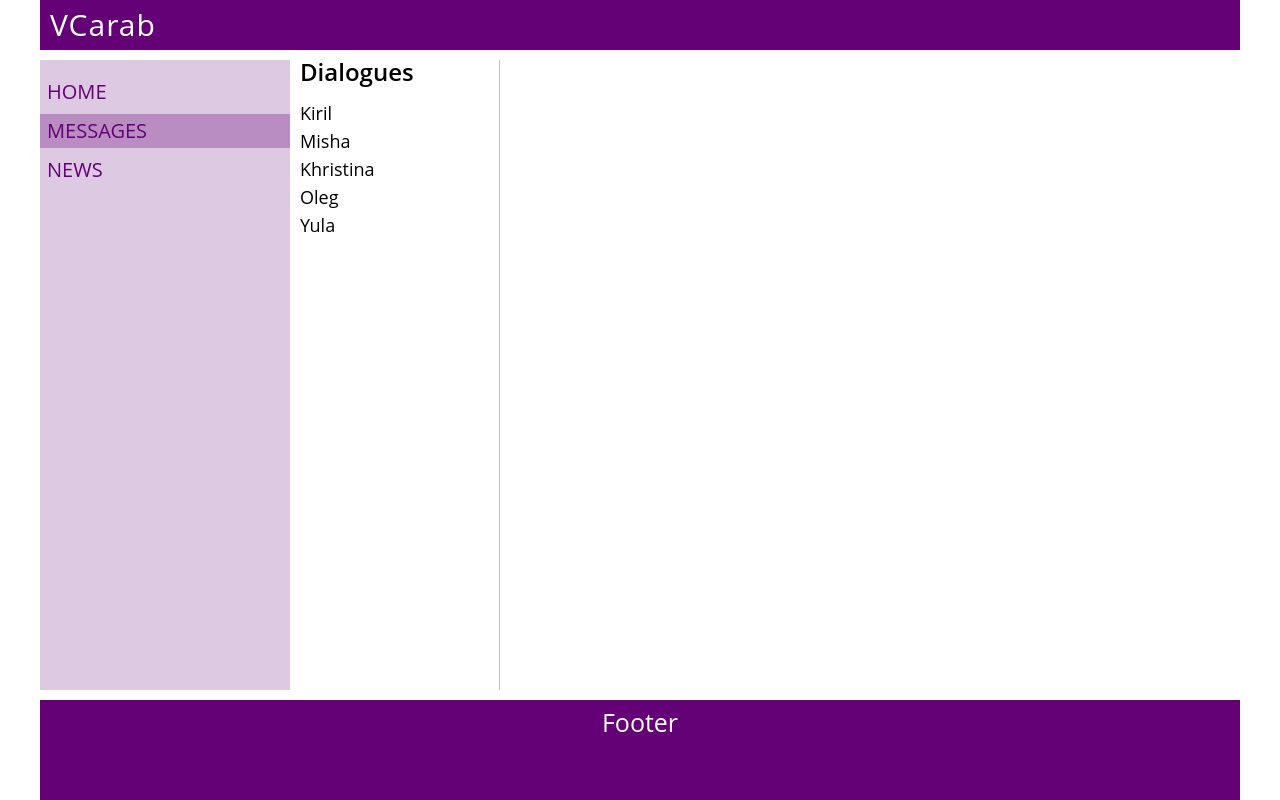
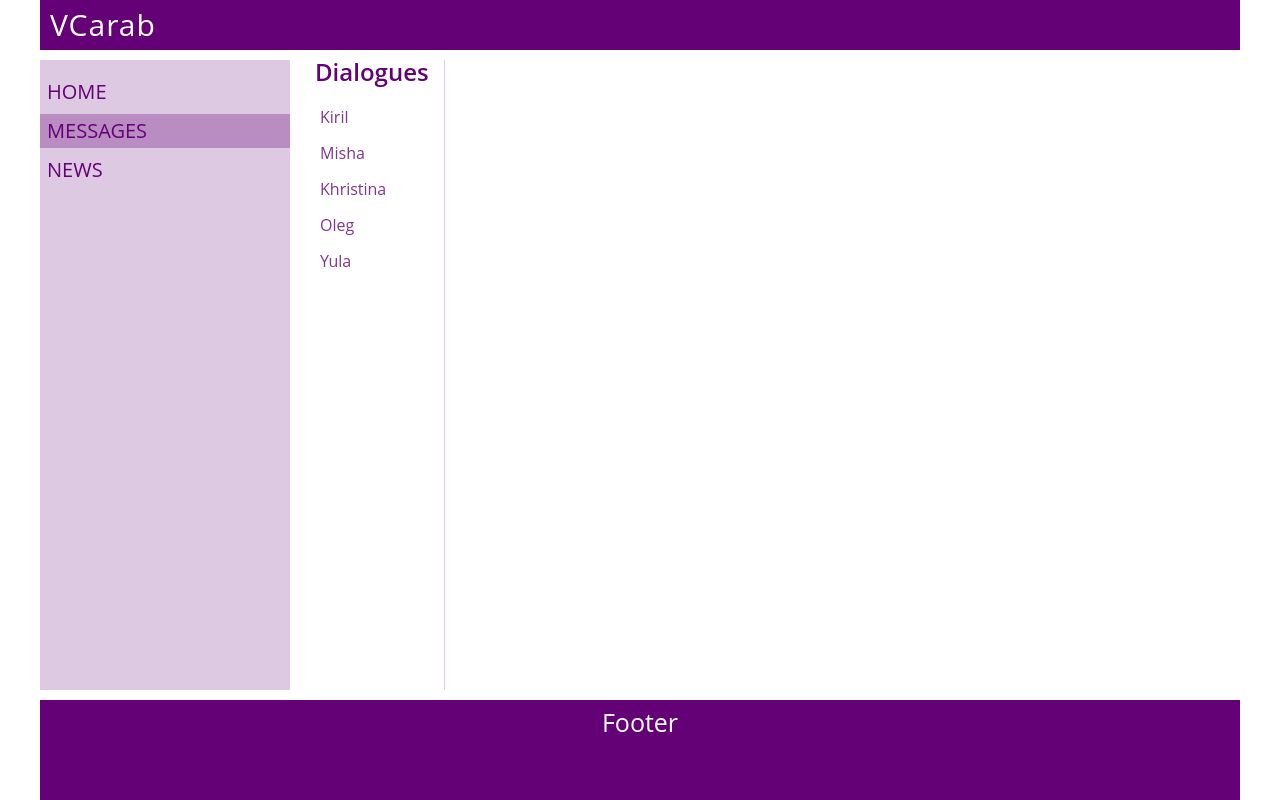
Before and after one commit to onndes/social-network-react, a React (Create React App) app: page /messages in a window 1280 px wide. Built offline with nearby package versions, Linux system fonts and the light colour scheme; no server answers.

Commit message:
Improved style messages page

```diff
--- a/src/components/MessagesPage/Dialogs/Dialogs.module.css
+++ b/src/components/MessagesPage/Dialogs/Dialogs.module.css
@@ -2,14 +2,18 @@
 
 }
 .item {
+  font-size: 16px;
   padding: 0px 0px 10px 0px;
-  font-size: 18px;
 }
 .item a {
-  color: black;
+  display: block;
+  color: rgba(99, 1, 119, 0.8);
   font-weight: 00;
+  padding: 5px;
+
 }
 
 .item a.active {
-  color: red;
+  color: rgba(99, 1, 119, 0.8);
+  background-color: rgba(99, 1, 119, 0.2);
 }
--- a/src/components/MessagesPage/MessagesPage.module.css
+++ b/src/components/MessagesPage/MessagesPage.module.css
@@ -7,15 +7,17 @@
   font-size: 24px;
   font-weight: 600;
   padding: 0px 0px 20px 0px;
+  color: rgba(99, 1, 119, 1);
 }
 
 .wrapper {
   height: 100%;
   display: grid;
-  grid-template-columns: 200px 1fr;
+  grid-template-columns: auto 1fr;
 }
 .col1 {
-  border-right: 1px solid rgba(128, 128, 128, 0.5);
+  padding: 0 15px;
+  border-right: 1px solid rgba(99, 1, 119, 0.2);
 }
 .col2 {
   padding: 0 15px;
```
